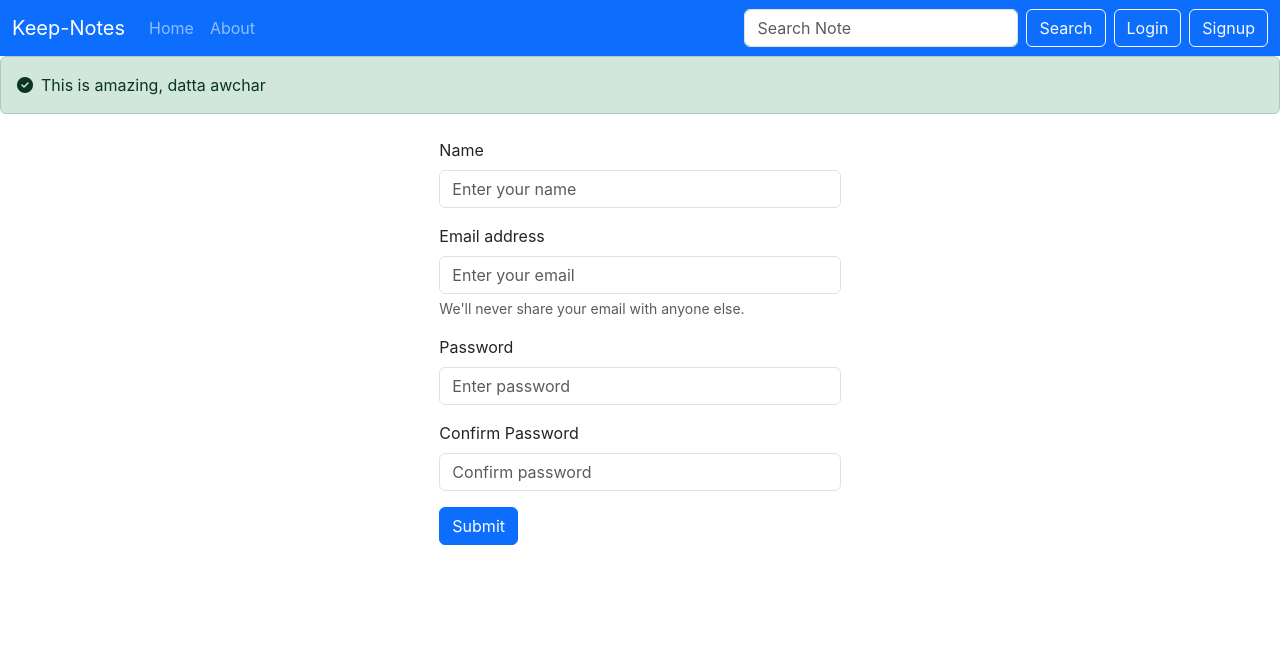
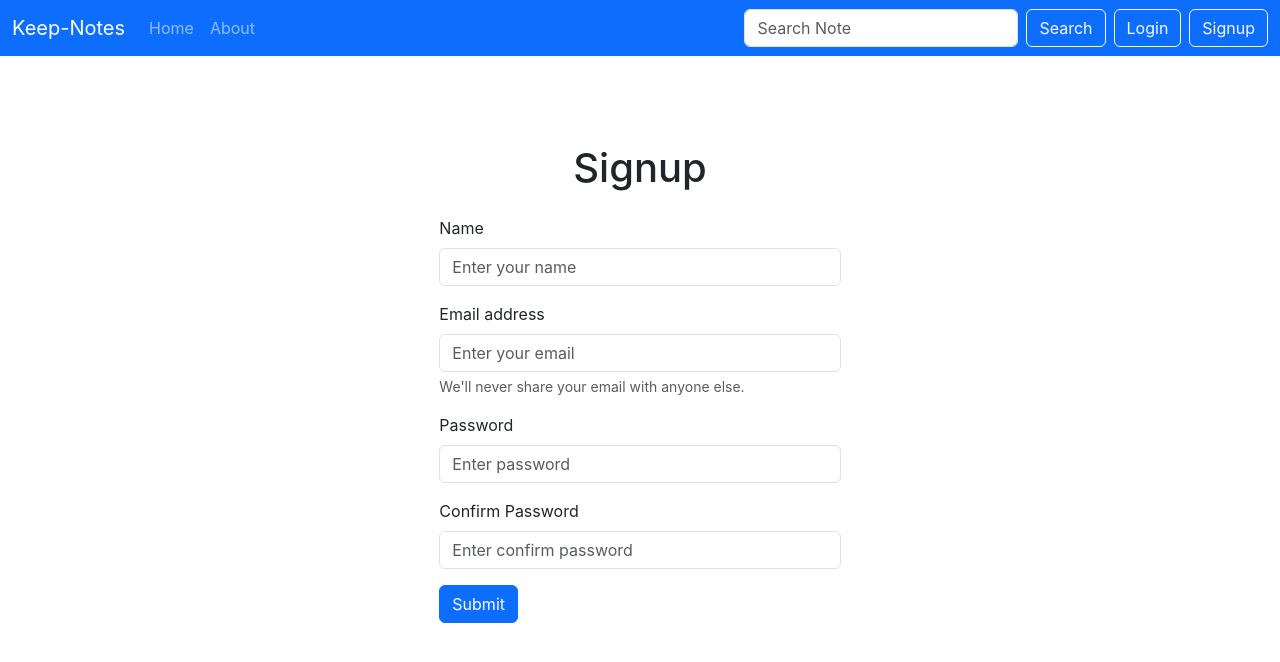
Before and after one commit to dattaAwchar/keep-notes, a React (Create React App) app: page /signup in a window 1280 px wide. Shown: the top 662 px of the page. Built offline with nearby package versions, Linux system fonts and the light colour scheme.

Commit message:
fixed issues of alert and alert added in each node

```diff
--- a/src/App.js
+++ b/src/App.js
@@ -8,22 +8,35 @@ import Alert from './components/Alert';
 import Login from './components/Login';
 import Singup from './components/Singup';
 import SearchNotes from './components/SearchNotes';
+import { useState } from 'react';
 
 function App() {
+
+  const [alert, setAlert] = useState(null);
+  const showAlert = (message, type) => {
+    setAlert({
+      msg: message,
+      type: type
+    })
+    setTimeout(()=>{
+      setAlert(null);
+    }, 2000)
+  }
+
   return (
     <>
 
       <NoteState>
         <Router>
           <Navbar />
-          <Alert message="This is amazing, datta awchar"/>
+          <Alert alert={alert}/>
           <div className="container">
             <Routes>
-              <Route exact path='/' element={<Home />} />
+              <Route exact path='/' element={<Home showAlert={showAlert}/>} />
               <Route exact path='/about' element={<About />} />
               <Route exact path='/search' element={<SearchNotes />} />
-              <Route exact path='/login' element={<Login />} />
-              <Route exact path='/signup' element={<Singup />} />
+              <Route exact path='/login' element={<Login showAlert={showAlert}/>} />
+              <Route exact path='/signup' element={<Singup showAlert={showAlert}/>} />
             </Routes>
           </div>
         </Router>
--- a/src/components/AddNote.js
+++ b/src/components/AddNote.js
@@ -3,7 +3,7 @@ import NoteContext from "../context/notes/NoteContext"
 
 
 
-const AddNote = () => {
+const AddNote = (props) => {
 
     const context = useContext(NoteContext);
     const { addNote } = context;
@@ -14,6 +14,7 @@ const AddNote = () => {
         e.preventDefault()
         addNote(note.title, note.description, note.tag);
         setNote({title: "", description:"", tag:""})
+        props.showAlert("Note Added Successfully", "success")
     }
 
     const onchange = (e) => {
--- a/src/components/Alert.js
+++ b/src/components/Alert.js
@@ -1,17 +1,36 @@
-import React from 'react'
+import React from 'react';
 
 const Alert = (props) => {
 
+    const renderIcon = (type) => {
+        if (type === 'danger') {
+            return <i style={{ marginLeft: '1rem', display:'flex' }} className="bi bi-x-circle-fill me-2"></i>;
+        } else {
+            return <i style={{ marginLeft: '1rem' }} className="fa-solid fa-circle-check me-2"></i>;
+        }
+    };
+
+    // const capitalize = (word) => {
+    //     if (!word) return '';
+    //     const lower = word.toLowerCase();
+    //     return lower.charAt(0).toUpperCase() + lower.slice(1);
+    // };
+
     return (
         <>
-            <div className="alert alert-success d-flex align-items-center " role="alert">
-                <i className="fa-solid fa-circle-check me-2"></i>
-                <div>
-                    {props.message}
-                </div>
+            <div style={{ height: '5rem' }}>
+                {props.alert && (
+                    <div
+                        style={{ height: '2.5rem' }}
+                        className={`alert alert-${props.alert.type} d-flex align-items-center`}
+                        role="alert">
+
+                        <strong style={{ marginLeft: '.5rem'}}>{renderIcon(props.alert.type)}</strong>{props.alert.msg}
+                    </div>
+                )}
             </div>
         </>
-    )
-}
+    );
+};
 
-export default Alert
+export default Alert;
--- a/src/components/Home.js
+++ b/src/components/Home.js
@@ -3,10 +3,10 @@ import Notes from './Notes';
 
 
 
-const Home = () => {
+const Home = (props) => {
   return (
     <div>
-    <Notes/>
+    <Notes showAlert={props.showAlert}/>
     </div>
   )
 }
--- a/src/components/Login.js
+++ b/src/components/Login.js
@@ -1,7 +1,7 @@
 import React, { useState } from 'react'
 import { useNavigate } from 'react-router-dom'
 
-const Login = () => {
+const Login = (props) => {
 
     const [credentials, setCredentials] = useState({ email: "", password: "" })
     let navigate = useNavigate()
@@ -21,9 +21,12 @@ const Login = () => {
             // save the auth token and redirece
             localStorage.setItem("token", json.authtoken)
             navigate("/");
+            props.showAlert("Logged in Successfully", "success")
+
         }
         else {
-            alert("Invalid Credentials")
+            props.showAlert('Invalid Details', "danger")
+
         }
     }
 
@@ -33,8 +36,9 @@ const Login = () => {
 
     return (
         <>
-            <div className="container d-inline-flex p-2  justify-content-center">
-                <form onSubmit={handleSubmit}>
+            <div className="container d-grid p-2  justify-content-center">
+                <h1 className='text-center'>Login</h1>
+                <form onSubmit={handleSubmit} className='mt-3'>
                     <div className="mb-3">
                         <label htmlFor="email" className="form-label">Email address</label>
                         <input type="email" className="form-control" id="email" name='email' aria-describedby="emailHelp" value={credentials.email} onChange={onChange} />
--- a/src/components/Noteitem.js
+++ b/src/components/Noteitem.js
@@ -12,8 +12,8 @@ const NoteItem = (props) => {
                 <div className="card-body">
                     <h5 className="card-title">{note.title}</h5>
                     <p className="card-text">{note.description}</p>
-                    <i className="fa-solid fa-trash mx-2" onClick={() => {deleteNote(note._id)}}/>
-                    <i className="fa-solid fa-pen-to-square mx-2" onClick={() => {updateNote(note)}} />
+                    <i className="fa-solid fa-trash mx-2" onClick={() => {deleteNote(note._id); props.showAlert("Deleted Note Successfully", "success")}}/>
+                    <i className="fa-solid fa-pen-to-square mx-2" onClick={() => {updateNote(note);}} />
                 </div>
             </div>
         </div>
--- a/src/components/Notes.js
+++ b/src/components/Notes.js
@@ -3,7 +3,7 @@ import NoteContext from "../context/notes/NoteContext"
 import NoteItem from './NoteItem';
 import AddNote from './AddNote';
 
-const Notes = () => {
+const Notes = (props) => {
 
     const context = useContext(NoteContext);
     const { notes, getNotes, editNote } = context;
@@ -25,6 +25,7 @@ const Notes = () => {
         console.log("Updating the note...", note)
         editNote(note.id, note.etitle, note.edescription, note.etag);
         refClose.current.click();
+        props.showAlert("Updated Note Successfully", "success")
     }
 
     const onChange = (e) => {
@@ -33,7 +34,7 @@ const Notes = () => {
 
     return (
         <>
-            <AddNote />
+            <AddNote showAlert={props.showAlert}/>
             <button ref={ref} type="button" className="btn btn-primary d-none" data-bs-toggle="modal" data-bs-target="#exampleModal">
                 Launch demo modal
             </button>
@@ -76,7 +77,7 @@ const Notes = () => {
                 {notes.length === 0 && "No Notes to display - Please, Add New Notes"}
             </div>
             {notes.map((note) => {
-                return <NoteItem key={note._id} updateNote={updateNote} note={note} />
+                return <NoteItem key={note._id} updateNote={updateNote} note={note} showAlert={props.showAlert}/>
             })}
         </div >
         </>
--- a/src/components/Singup.js
+++ b/src/components/Singup.js
@@ -1,7 +1,7 @@
 import React, { useState } from 'react'
 import { useNavigate } from 'react-router-dom'
 
-const Singup = () => {
+const Singup = (props) => {
 
     const [credentials, setCredentials] = useState({ name: "", email: "", password: "", confirmPassword: "" })
     let navigate = useNavigate()
@@ -22,9 +22,10 @@ const Singup = () => {
             // save the auth token and redirect
             localStorage.setItem("token", json.authtoken)
             navigate("/");
+            props.showAlert("Account Create Successfully", "success")
         }
         else {
-            alert("Invalid Credentials")
+            props.showAlert("Invalid Credentials", "danger")
         }
     }
 
@@ -34,8 +35,9 @@ const Singup = () => {
 
     return (
         <>
-            <div className="container d-inline-flex p-2  justify-content-center">
-                <form onSubmit={handleSubmit}>
+            <div className="container d-grid p-2  justify-content-center">
+                <h1 className='text-center'>Signup</h1>
+                <form onSubmit={handleSubmit} className='mt-3'>
                     <div className="mb-3">
                         <label htmlFor="name" className="form-label">Name</label>
                         <input type="text" className="form-control" id="name" name='name' placeholder='Enter your name' onChange={onChange} />
@@ -51,7 +53,7 @@ const Singup = () => {
                     </div>
                     <div className="mb-3">
                         <label htmlFor="confirmPassword" className="form-label">Confirm Password</label>
-                        <input type="password" className="form-control" name='confirmPassword' id="confirmPassword" placeholder='Confirm password' onChange={onChange} minLength={5} required/>
+                        <input type="password" className="form-control" name='confirmPassword' id="confirmPassword" placeholder='Enter confirm password' onChange={onChange} minLength={5} required/>
                     </div>
 
                     <button type="submit" className="btn btn-primary">Submit</button>
```
